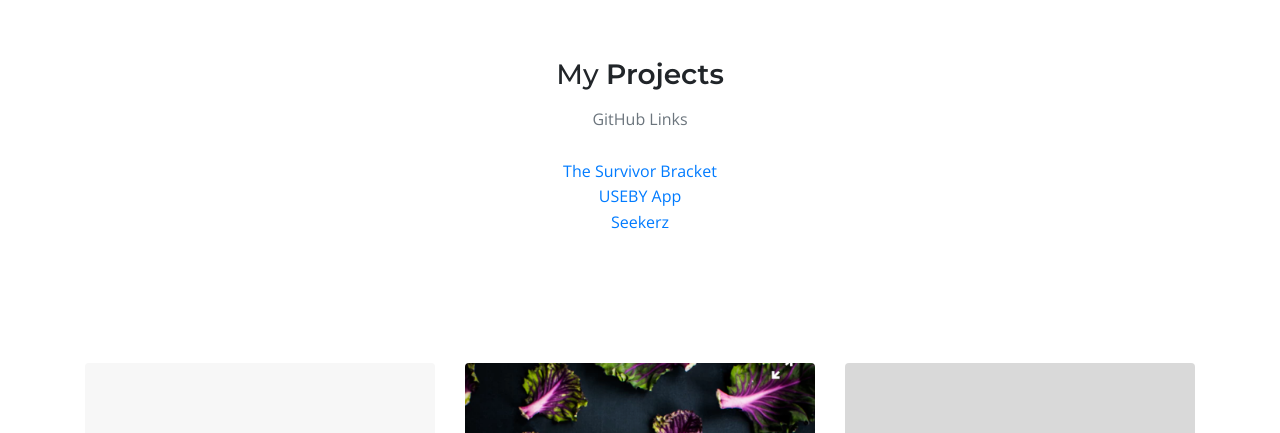
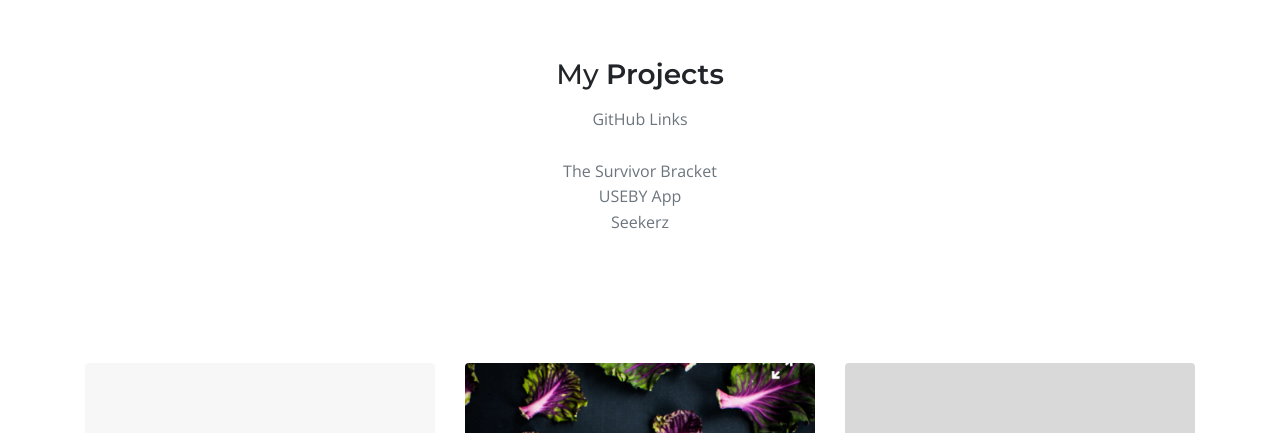
Before and after one commit to HelenChalmers/PersonalSite-gh-pages, a plain HTML site: page index.html in a window 1280 px wide. Shown: the part 3859-4292 px from the top of the page. Drawn offline with nearby package versions, Linux system fonts and the light colour scheme.

Commit message:
edited profile

```diff
--- a/index.html
+++ b/index.html
@@ -197,7 +197,7 @@
                 <div class="row" data-aos="fade-up">
                     <div class="col-lg-12">
                         <div class="section_title text-center">
-                            <h3>Education<span class="font-weight-bold"> & Experience</span></h3>
+                            <h3>Life:<span class="font-weight-bold"> Before Code</span></h3>
                             <div class="vr_line mx-auto d-block"></div>
                             <p class="sec_subtitle mx-auto text-muted pt-2"></p>
                         </div>
@@ -353,15 +353,20 @@
                     <div class="col-lg-12">
                         <div class="section_title text-center">
                             <h3>My <span class="font-weight-bold"> Projects</span></h3>
-                            <!-- <div class="vr_line mx-auto d-block"></div> -->
+                            <!-- <div class="vr_line mx-auto d-block"></div>   href="https://github.com/HelenChalmers/Survivor_Bracket_Capstone"-->
                             <p class="sec_subtitle mx-auto text-muted pt-2">GitHub Links
                             <br>
                             <br>
-                                <a href="https://github.com/HelenChalmers/Survivor_Bracket_Capstone" target="_blank">The Survivor Bracket</a>
+                                <a target="_blank">The Survivor Bracket</a>
+                                 <!--href="https://github.com/HelenChalmers/Survivor_Bracket_Capstone"-->
                             <br>
-                               <a href="https://github.com/FoodSaver/use-by-app" target="_blank">USEBY App</a>
+                               <a  target="_blank">USEBY App</a>
+
+                               <!--href="https://github.com/FoodSaver/use-by-app"-->
                             <br>
-                            <a href="https://github.com/HelenChalmers/Seekerz-BackEndCapstone" target="_blank">Seekerz</a>
+                            <a target="_blank">Seekerz</a>
+
+                            <!--href="https://github.com/HelenChalmers/Seekerz-BackEndCapstone"-->
                             <br>
                         </p>
                         </div>
```
